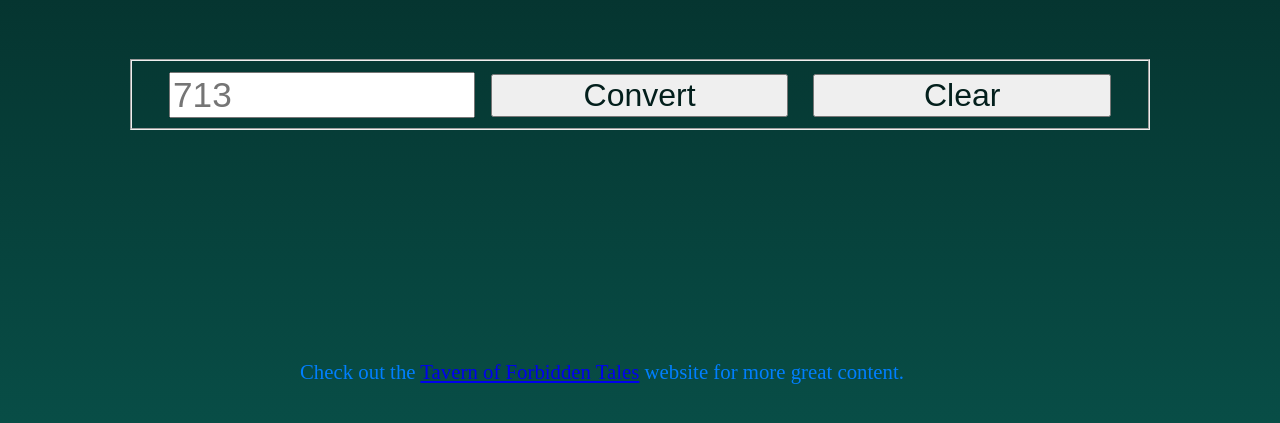
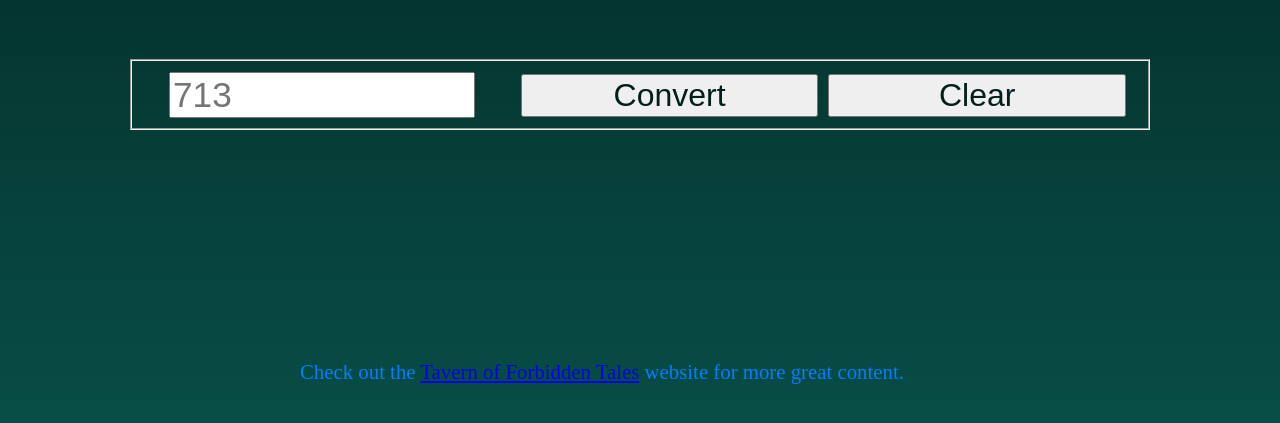
Before and after one commit to ConnorWrites/Roman-numeral-converter-App, a plain HTML site: page index.html in a window 1280 px wide. Shown: the part 381-804 px from the top of the page. Drawn offline with Linux system fonts and the light colour scheme.

Commit message:
Update styles.css

```diff
--- a/styles.css
+++ b/styles.css
@@ -5,6 +5,6 @@ h1 {margin-top: -80px; font-size: 2.5rem; }
 .info { margin-top: -30px; margin-bottom: 20px; }
 .container {display: block; text-align: center; margin-left: 120px; margin-top: 70px; width:80vw; }
 #number { float: left; font-size: 2.2rem; margin-top:5px; width: 30%; margin-left: 25px; }
-button { width:30%; color: #031f1c; font-size: 2rem; float: right; margin-top: 7px; margin-right: 25px; }
+button { width:30%; color: #031f1c; font-size: 2rem; float: right; margin-top: 7px; margin-right: 10px; }
 .result { display: block; text-align: center; margin-left: 120px; color: #007fff; width:80vw; margin-top: 50px; font-size: 2.5rem; }
 footer { position: absolute; left:300px; bottom: 35px; color: #007fff; font-size:1.3rem; }
```
